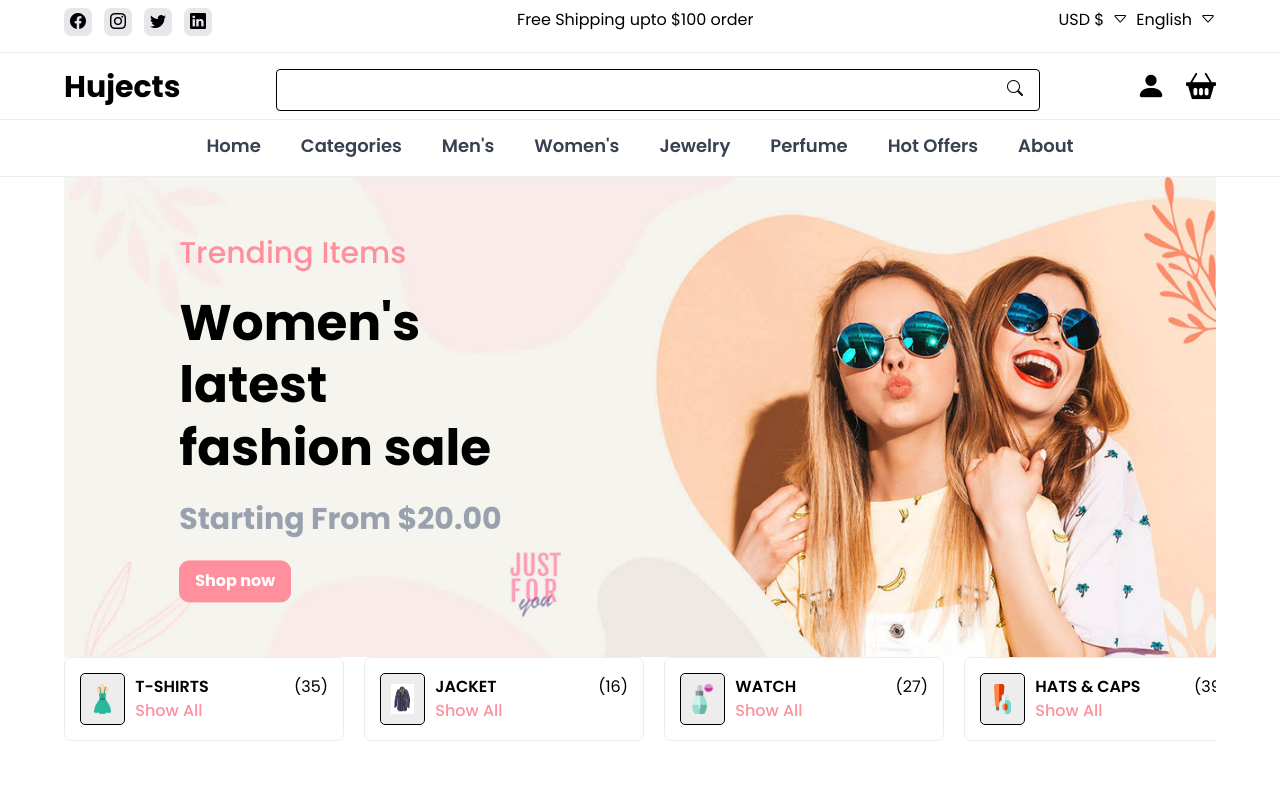
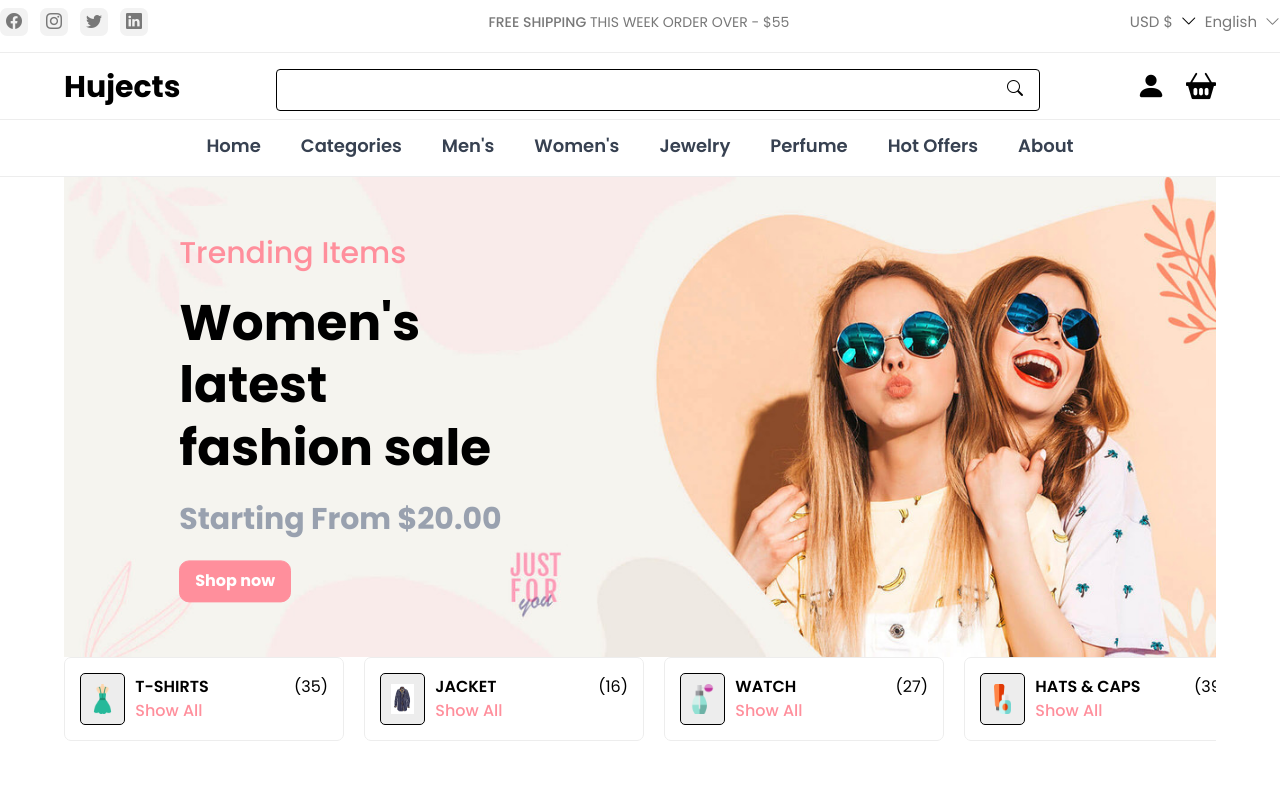
Before and after one commit to Hujects/E-commerce-Platform, a React (Vite) app in the folder e-mart/: page / in a window 1280 px wide. Shown: the top 796 px of the page. Built offline with nearby package versions, Linux system fonts and the light colour scheme.

Commit message:
top header font size and width issue fixed

```diff
--- a/e-mart/src/App.jsx
+++ b/e-mart/src/App.jsx
@@ -1,15 +1,15 @@
-import {Routes, Route } from "react-router-dom";
+import { Routes, Route } from "react-router-dom";
 
 import Home from "./pages/Home/Home";
 import Cetegory from "./pages/Cetegory/Cetegory";
 function App() {
   return (
-      <div className="min-h-screen max-w-[var(--max-width)] mx-auto">
-        <Routes>
-          <Route path="/" element={<Home />} />
-          <Route path="/cetegory" element={<Cetegory />} />
-        </Routes>
-      </div>
+    <div className="min-h-screen mx-auto">
+      <Routes>
+        <Route path="/" element={<Home />} />
+        <Route path="/cetegory" element={<Cetegory />} />
+      </Routes>
+    </div>
   );
 }
 
--- a/e-mart/src/components/header/SecondHeader.jsx
+++ b/e-mart/src/components/header/SecondHeader.jsx
@@ -1,11 +1,10 @@
-
 function SecondHeader() {
   return (
     <div className="w-full border-b border-[#EDEDED]">
       <section className="mainbody w-[90%] mx-auto py-4 pb-2">
         <div className="">
           <div className="flex justify-between h-full">
-                        <div className='logo'>
+            <div className="logo">
               <p className="text-3xl font-bold">Hujects</p>
             </div>
             <section className="searchBox w-full flex justify-center relative">
@@ -28,7 +27,7 @@ function SecondHeader() {
         </div>
       </section>
     </div>
-    )
+  );
 }
 
 export default SecondHeader;
--- a/e-mart/src/components/header/TopHeader.jsx
+++ b/e-mart/src/components/header/TopHeader.jsx
@@ -1,9 +1,7 @@
-
 function TopHeader() {
   return (
-        <div className="w-full border-b border-[#EDEDED]">
-            <div className="w-[90%] mx-auto m-2 pb-2">
-        <div className="flex justify-between ">
+    <div className="w-full border-b border-[#EDEDED] flex flex-col items-center">
+      <div className="max-w-[var(--max-width)] w-full flex items-center justify-between m-2 pb-2">
         <section className="social_links">
           <div className="flex gap-3">
             <div className="head_link">
@@ -20,27 +18,29 @@ function TopHeader() {
             </div>
           </div>
         </section>
-            <section className="middle_text">
-                <div>
-                    <p>Free Shipping upto $100 order</p>
-                </div>
+        <section className="">
+          <p className="text-[length:var(--fs-7)] uppercase text-[var(--sonic-silver)]">
+            <b className="font-medium">Free Shipping</b> This week Order Over -
+            $55
+          </p>
         </section>
         <section className="right_down">
-                <div className="flex gap-2">
-                    <div className="currency flex gap-2">
-                        <div>USD <span>$</span></div>
-                        <i class="bi bi-caret-down"></i>
+          <div className="flex gap-2 items-center">
+            <div className="flex gap-2 items-center">
+              <div className="text-[length:var(--fs-6)] text-[var(--sonic-silver)] ">
+                USD <span>$</span>
               </div>
-                    <div className="language flex gap-2">
+              <i class="bi bi-chevron-down"></i>
+            </div>
+            <div className="language flex gap-2 text-[length:var(--fs-6)] text-[var(--sonic-silver)]">
               <div>English</div>
-                        <i class="bi bi-caret-down"></i>
+              <i class="bi bi-chevron-down"></i>
             </div>
           </div>
         </section>
       </div>
     </div>
-        </div>
-    )
+  );
 }
 
-export default TopHeader
+export default TopHeader;
--- a/e-mart/src/index.css
+++ b/e-mart/src/index.css
@@ -1,4 +1,4 @@
-@import url('https://fonts.googleapis.com/css2?family=Poppins:ital,wght@0,100;0,200;0,300;0,400;0,500;0,600;0,700;0,800;0,900;1,100;1,200;1,300;1,400;1,500;1,600;1,700;1,800;1,900&display=swap');
+@import url("https://fonts.googleapis.com/css2?family=Poppins:ital,wght@0,100;0,200;0,300;0,400;0,500;0,600;0,700;0,800;0,900;1,100;1,200;1,300;1,400;1,500;1,600;1,700;1,800;1,900&display=swap");
 
 @import "tailwindcss";
 
@@ -7,14 +7,14 @@
 }
 
 @layer utilities {
-  .border_full{
+  .border_full {
     @apply border-[#EDEDED];
   }
-  .border_b{
+  .border_b {
     @apply border-b-[#EDEDED];
   }
-    .head_link{
-      @apply w-7 h-7 bg-gray-200 rounded-[7px] hover:text-white hover:bg-[var(--salmon-pink)] flex justify-center items-center;
+  .head_link {
+    @apply w-7 h-7 bg-[var(--icon-bg)] rounded-[7px] transition duration-[var(--transition-timing)] hover:text-white text-[var(--sonic-silver)] hover:bg-[var(--salmon-pink)] hover:cursor-pointer flex justify-center items-center;
   }
   .nav-hover {
     position: relative;
@@ -22,7 +22,7 @@
     color: #374151;
 
     &::after {
-    content: '';
+      content: "";
       position: absolute;
       left: 0;
       bottom: 0;
@@ -37,11 +37,11 @@
     &:hover::after {
       transform: scaleX(1);
     }
-  &:hover{
+    &:hover {
       color: var(--salmon-pink);
     }
   }
-};
+}
 /* index.css */
 .custom-scrollbar::-webkit-scrollbar {
   height: 6px;
@@ -60,8 +60,8 @@
 }
 
 /* css variable */
-:root{
-    --primary: #FF8F9C;
+:root {
+  --primary: #ff8f9c;
   --spanish-gray: hsl(0, 0%, 60%);
   --sonic-silver: hsl(0, 0%, 47%);
   --eerie-black: hsl(0, 0%, 13%);
@@ -73,18 +73,19 @@
   --cultured: hsl(0, 0%, 93%);
   --white: hsl(0, 100%, 100%);
   --onyx: hsl(0, 0%, 27%);
+  --icon-bg: rgb(242, 242, 242);
 
-    --fs-1: 1.563rem;
-    --fs-2: 1.375rem;
-    --fs-3: 1.25rem;
-    --fs-4: 1.125rem;
-    --fs-5: 1rem;
-    --fs-6: .938rem;
-    --fs-7: .875rem;
-    --fs-8: .813rem;
-    --fs-9: .75rem;
-    --fs-10: .688rem;
-    --fs-11: .625rem;
+  --fs-1: 25px;
+  --fs-2: 22px;
+  --fs-3: 20px;
+  --fs-4: 18px;
+  --fs-5: 16px;
+  --fs-6: 15px;
+  --fs-7: 14px;
+  --fs-8: 13px;
+  --fs-9: 13px;
+  --fs-10: 11px;
+  --fs-11: 10px;
 
   --weight-300: 300;
   --weight-400: 400;
@@ -95,7 +96,7 @@
   --border-radius-medium: 10px;
   --border-radius-small: 5px;
 
-    --transition-timing: .2s;
+  --transition-timing: 0.2s;
 
   --max-width: 1280px;
 }
--- a/e-mart/src/pages/Cetegory/Cetegory.jsx
+++ b/e-mart/src/pages/Cetegory/Cetegory.jsx
@@ -1,6 +1,3 @@
-
 export default function Cetegory() {
-  return (
-    <div className="h-screen w-full bg-red-600">Cetegory</div>
-  )
+  return <div className="h-screen w-full bg-red-600">Cetegory</div>;
 }
```
Also changed, not shown: e-mart/src/components/header/Header.jsx (+8 -9 lines). Lines whose indentation alone changed are shown as unchanged.
